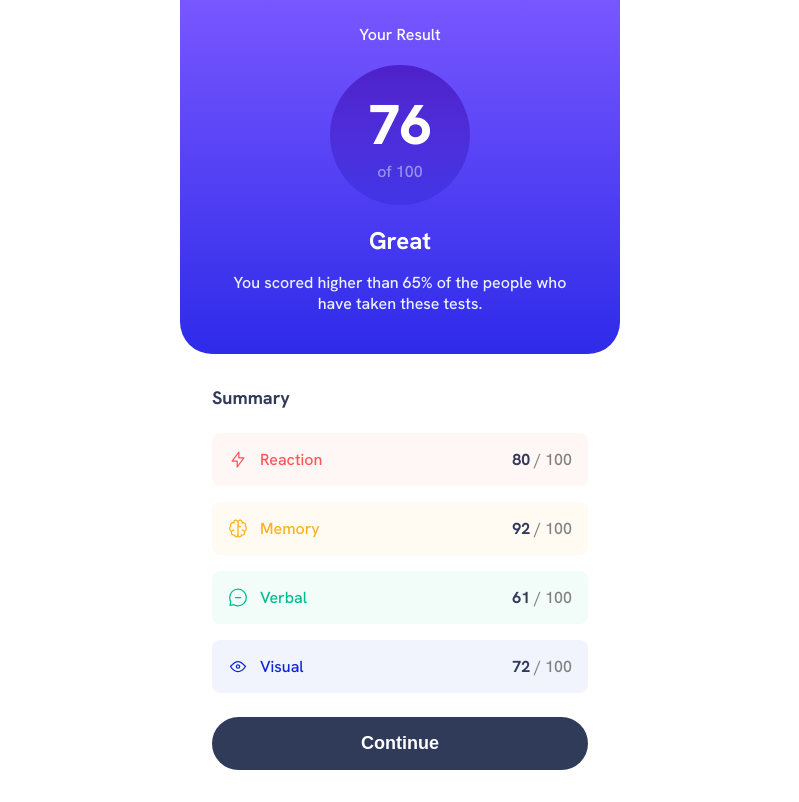
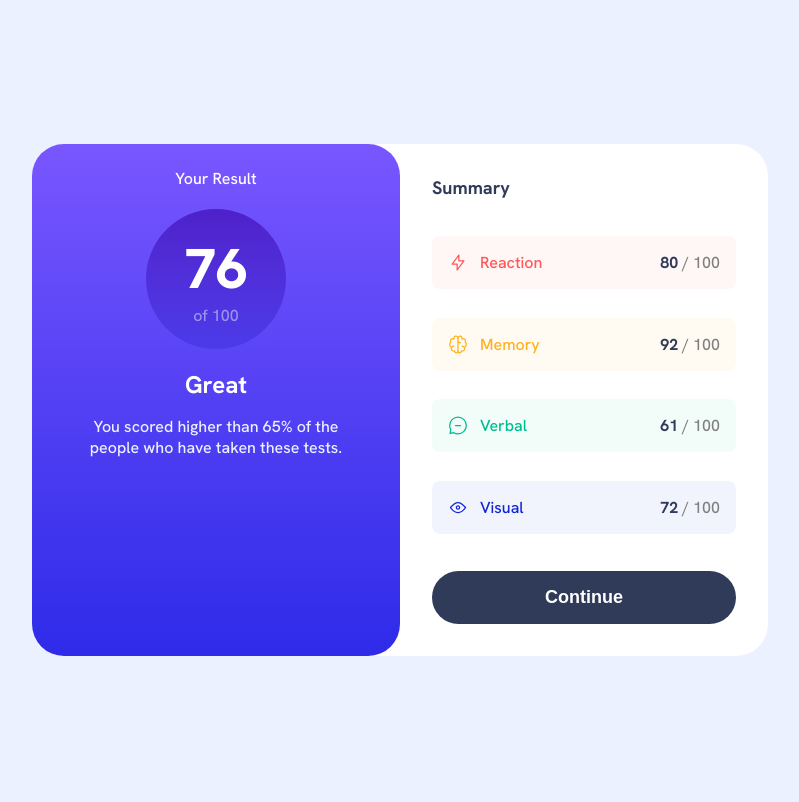
Before and after one commit to kpax10/results-summary-component, a plain HTML site: page index.html in a window 1280 px wide. Shown: the whole page, without its empty margins (240-1039 px from the left). Drawn offline with Linux system fonts and the light colour scheme.

Commit message:
desktop started

```diff
--- a/styles.css
+++ b/styles.css
@@ -49,7 +49,7 @@ body {
 
 .container {
   background-color: var(--clr-white);
-  max-width: 440px;
+  max-width: 599px;
   margin: 0 auto;
   height: 100vh;
   display: flex;
@@ -201,5 +201,25 @@ h1 {
 .summary button:hover {
   cursor: pointer;
   background-image: linear-gradient(var(--clr-light-slate-blue), var(--clr-light-royal-blue));
+}
 
+@media (min-width: 600px) {
+  body {
+    display: flex;
+    align-items: center;
+    justify-content: center;
+    background: var(--clr-pale-blue);
+  }
+
+  .container {
+    flex-direction: row;
+    max-width: 736px;
+    max-height: 512px;
+    border-radius: 2rem;
+  }
+
+  .result {
+    border-radius: 2rem;
+    max-width: 50%;
+  }
 }
```
